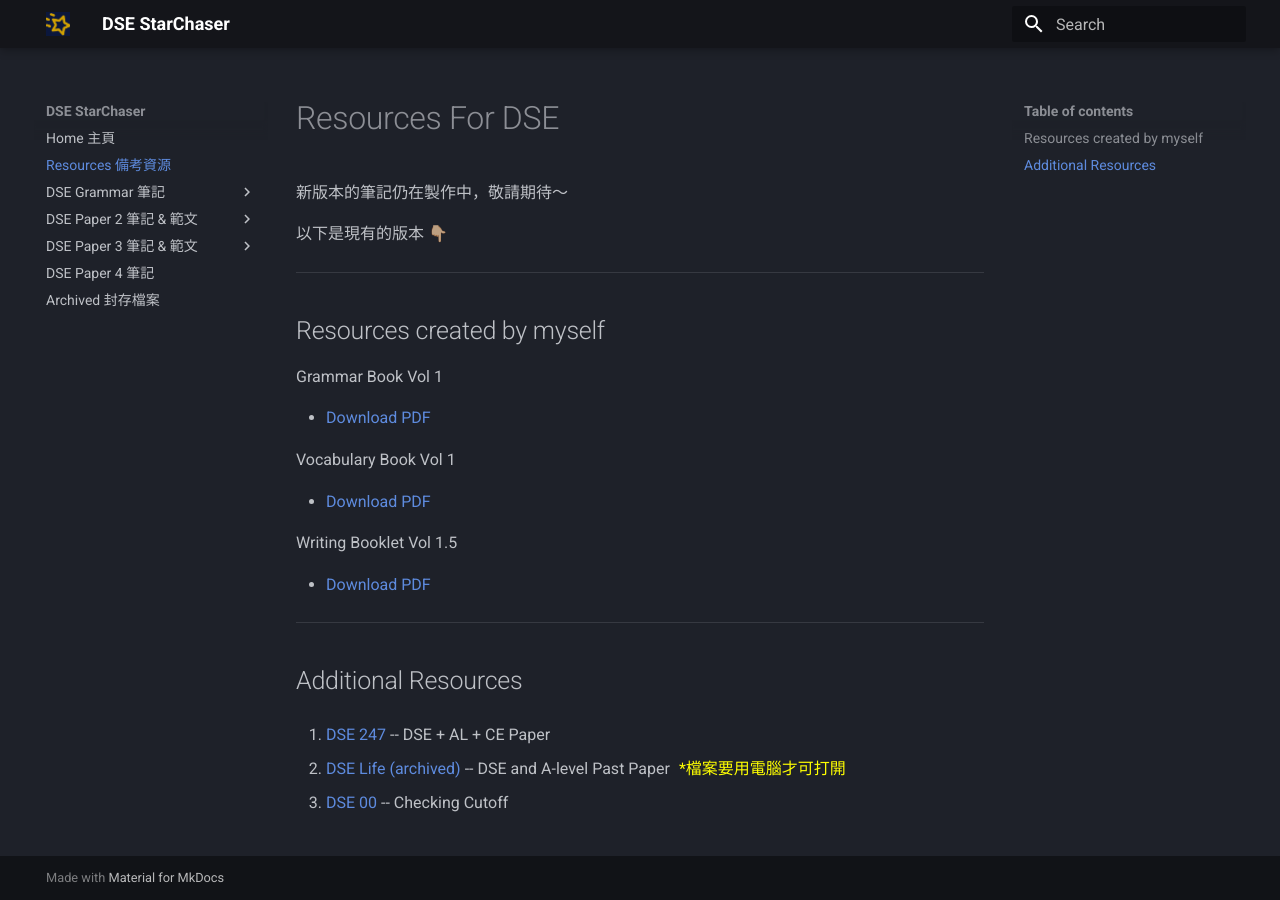
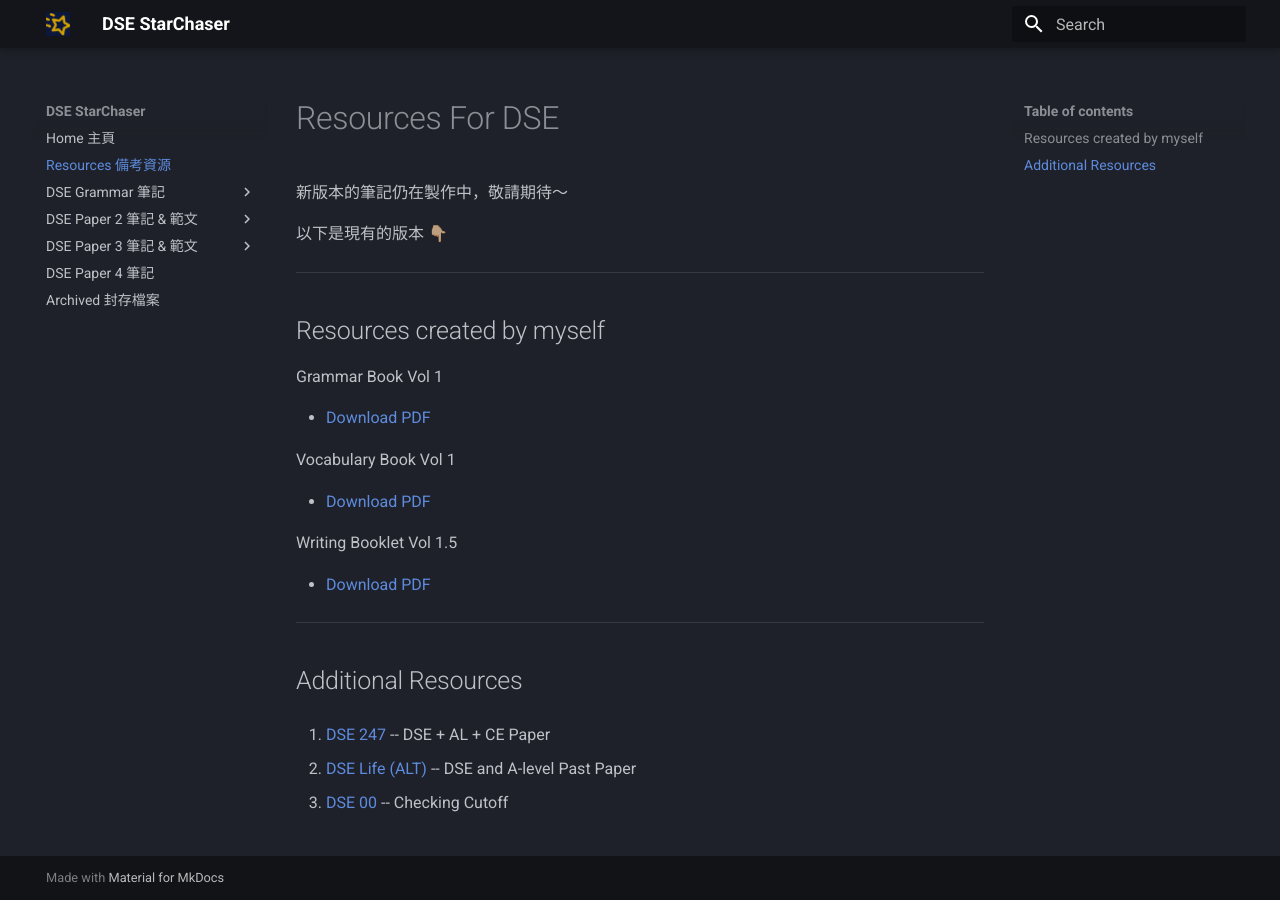
Before and after one commit to louiskwt/starchaser-portal, an MkDocs documentation site: the page built from docs/resources/index.md, in a window 1280 px wide. Built offline with MkDocs 1.6.1 and Material for MkDocs 9.7.7, drawn with Linux system fonts in a browser that asks for light colours.

Commit message:
update dse life link

```diff
--- a/docs/resources/index.md
+++ b/docs/resources/index.md
@@ -34,6 +34,6 @@
 
 1. [DSE 247](https://dse247.com/subject/english/) -- DSE + AL + CE Paper
 
-2. [DSE Life (archived)](https://web.archive.org/web/20241228044243/https://dse.life/ppindex/eng/#dse) -- DSE and A-level Past Paper <span style="color: yellow; margin-left: 5px">\*檔案要用電腦才可打開</span>
+2. [DSE Life (ALT)](https://dsepp.ru/) -- DSE and A-level Past Paper
 
 3. [DSE 00](https://www.dse00.com/p/english-cut-off-details.html) -- Checking Cutoff
```
